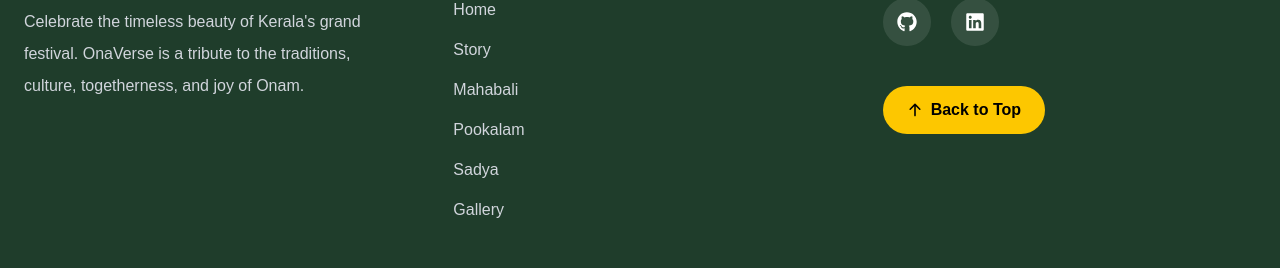
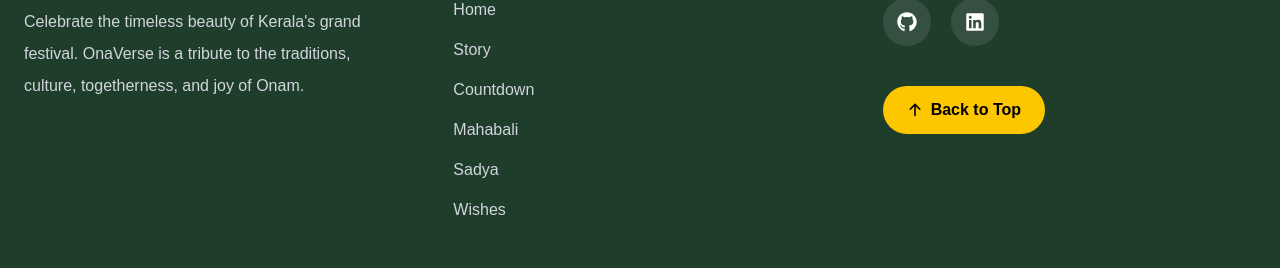
Before and after one commit to akashkrishnan2004/onam-web-app, a React (Vite) app: page / in a window 1280 px wide. Shown: the part 9260-9528 px from the top of the page. Built offline with nearby package versions, Linux system fonts and the light colour scheme; no server answers.

Commit message:
Change Footer Page Commit

```diff
--- a/src/pages/Footer.jsx
+++ b/src/pages/Footer.jsx
@@ -4,10 +4,12 @@ import { HiArrowUp } from "react-icons/hi";
 const quickLinks = [
   "Home",
   "Story",
+  "Countdown",
   "Mahabali",
-  "Pookalam",
+  // "Pookalam",
   "Sadya",
-  "Gallery",
+  // "Gallery",
+  "Wishes"
 ];
 
 export default function Footer() {
```
